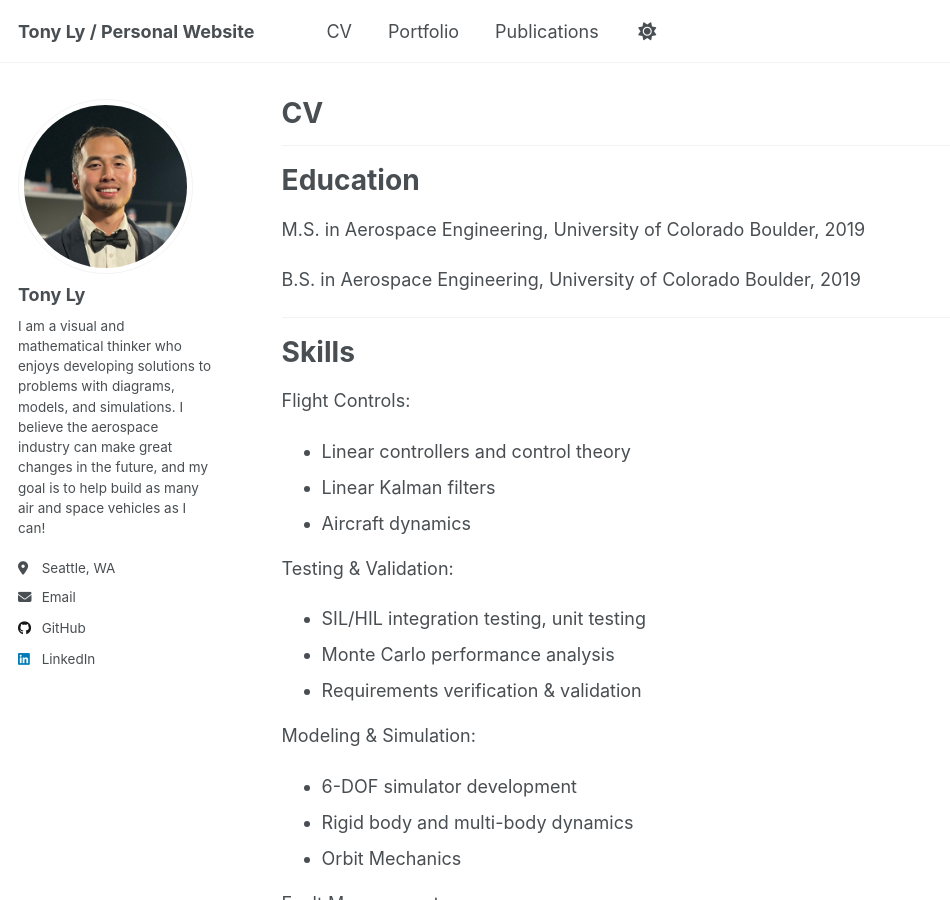
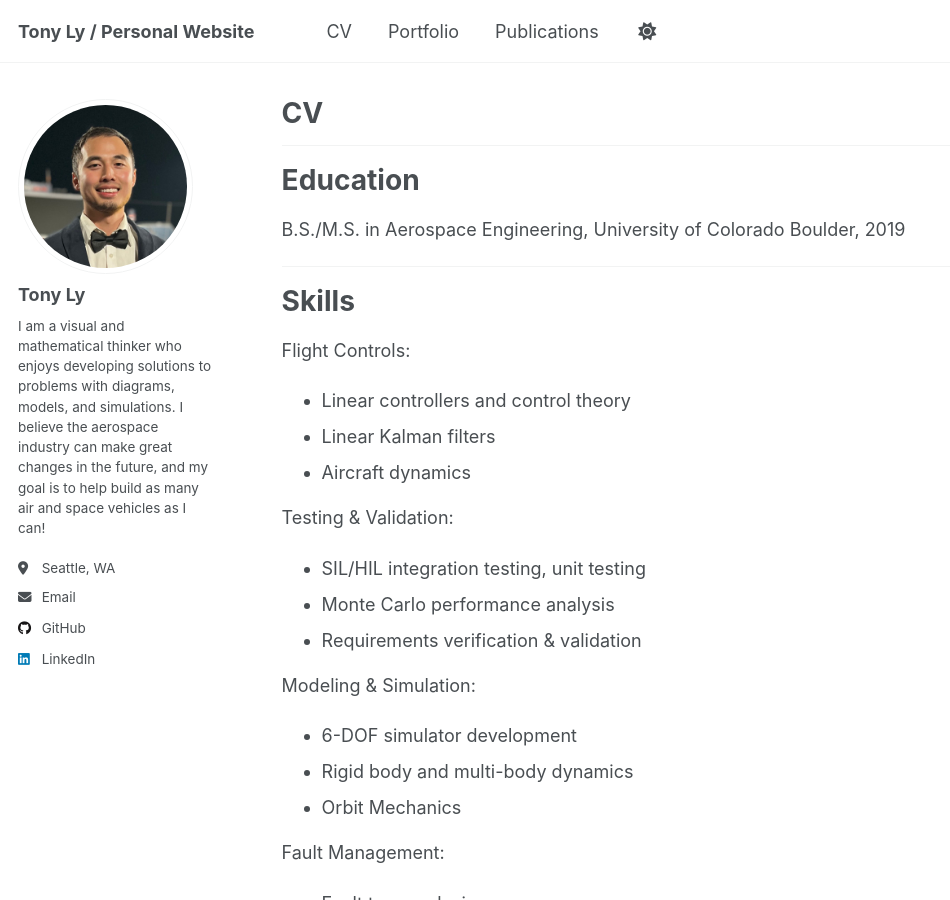
Before and after one commit to TonyDTiger/TonyDTiger.github.io, a Jekyll site: the page built from _pages/cv.md, in a window 1280 px wide and 900 px high. Shown: the whole window, without its empty margins (0-950 px from the left). Built offline with Jekyll 4.4.1, drawn with Linux system fonts in a browser that asks for light colours; a script that is not in the unit is left out.

Commit message:
Clean up education section

```diff
--- a/_pages/cv.md
+++ b/_pages/cv.md
@@ -13,9 +13,7 @@ redirect_from:
 
 Education
 ======
-M.S. in Aerospace Engineering, University of Colorado Boulder, 2019
-
-B.S. in Aerospace Engineering, University of Colorado Boulder, 2019
+B.S./M.S. in Aerospace Engineering, University of Colorado Boulder, 2019
 
 ---
 
```
